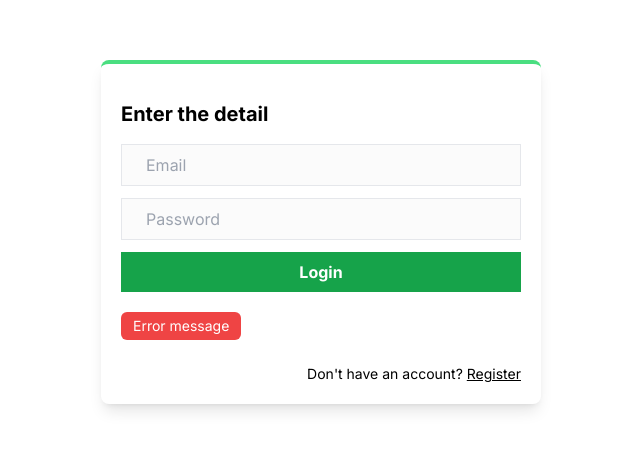
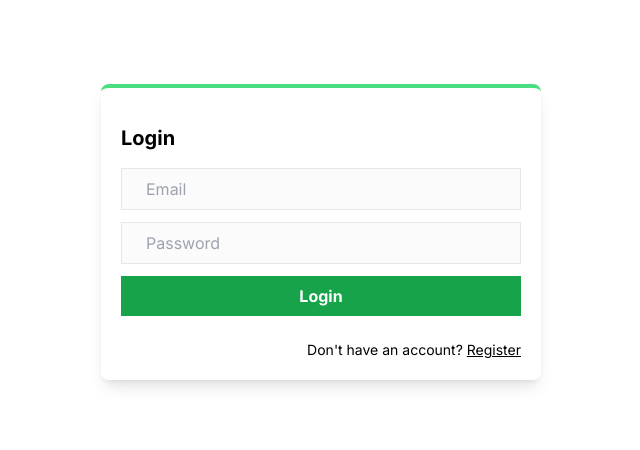
Before and after one commit to SimbakSmart/next-auth, a Next.js app: page / in a window 1280 px wide. Shown: the part 168-618 px from the top of the page, without its empty margins (319-959 px from the left). Built offline with nearby package versions, Linux system fonts and the light colour scheme.

Commit message:
06 - Test Login Form

```diff
--- /dev/null
+++ b/app/Provider.js
@@ -0,0 +1,7 @@
+"use client";
+
+import { SessionProvider } from "next-auth/react";
+
+export const AuthProvider = ({ children }) => {
+  return <SessionProvider>{children}</SessionProvider>;
+};
--- /dev/null
+++ b/app/api/auth/[...nextauth]/route.js
@@ -0,0 +1,30 @@
+import { connectMongoDB } from "@/lib/mongodb";
+import User from "@/models/user";
+import NextAuth from "next-auth/next";
+import CredentialsProvider from "next-auth/providers/credentials";
+import bcrypt from "bcryptjs";
+
+export const authOptions = {
+  providers: [
+    CredentialsProvider({
+      name: "credentials",
+      credentials: {},
+
+      async authorize(credentials) {
+        const user ={id : "1"};
+        return user;
+      },
+    }),
+],
+session: {
+    strategy: "jwt",
+  },
+  secret: process.env.NEXTAUTH_SECRET,
+  pages: {
+    signIn: "/",
+  },
+}
+
+const handler = NextAuth(authOptions);
+
+export { handler as GET, handler as POST };
--- a/app/layout.js
+++ b/app/layout.js
@@ -1,3 +1,4 @@
+import { AuthProvider } from './Provider'
 import './globals.css'
 import { Inter } from 'next/font/google'
 
@@ -11,7 +12,9 @@ export const metadata = {
 export default function RootLayout({ children }) {
   return (
     <html lang="en">
+      <AuthProvider>
       <body className={inter.className}>{children}</body>
+      </AuthProvider>
     </html>
   )
 }
--- a/components/LoginForm.jsx
+++ b/components/LoginForm.jsx
@@ -1,27 +1,71 @@
-import React from 'react'
-import Link from 'next/link'
+"use client";
+
+import Link from "next/link";
+import { useState } from "react";
+import { signIn } from "next-auth/react";
+import { useRouter } from "next/navigation";
 
 export default function LoginForm() {
+
+
+    const [email, setEmail] = useState("");
+    const [password, setPassword] = useState("");
+    const [error, setError] = useState("");
+
+    const router = useRouter();
+
+    const handleSubmit = async (e) => {
+        e.preventDefault();
+
+        try {
+            const res = await signIn("credentials", {
+                email,
+                password,
+                redirect: false,
+            });
+
+            if (res.error) {
+                setError("Invalid Credentials");
+                return;
+            }
+
+            router.replace("dashboard");
+        } catch (error) {
+            console.log(error);
+        }
+    };
+
+
     return (
         <div className="grid place-items-center h-screen">
       <div className="shadow-lg p-5 rounded-lg border-t-4 border-green-400">
-                <h1 className='text-xl font-bold my-4'>Enter the detail</h1>
+        <h1 className="text-xl font-bold my-4">Login</h1>
 
-                <form className="flex flex-col gap-3">
-                    <input type='text' placeholder='Email' />
-                    <input type='password' placeholder='Password' />
+        <form onSubmit={handleSubmit} className="flex flex-col gap-3">
+          <input
+            onChange={(e) => setEmail(e.target.value)}
+            type="text"
+            placeholder="Email"
+          />
+          <input
+            onChange={(e) => setPassword(e.target.value)}
+            type="password"
+            placeholder="Password"
+          />
+          <button className="bg-green-600 text-white font-bold cursor-pointer px-6 py-2">
+            Login
+          </button>
+          {error && (
+            <div className="bg-red-500 text-white w-fit text-sm py-1 px-3 rounded-md mt-2">
+              {error}
+            </div>
+          )}
 
-                    <button className='bg-green-600  text-white
-                    font-bold cursor-pointer px-6 py-2'>Login</button>
-
-                <div className='bg-red-500 text-white w-fit text-sm py-1 px-3 rounded-md mt-2'>
-                    Error message
-                </div>
-                <Link className="text-sm mt-3 text-right" href={"/register"}>
+          <Link className="text-sm mt-3 text-right" href={"/register"}>
             Don't have an account? <span className="underline">Register</span>
           </Link>
-          </form>
-            </div>
-        </div>
+        </form>
+      </div>
+    </div>
     )
 }
--- a/components/RegisterForm.jsx
+++ b/components/RegisterForm.jsx
@@ -2,6 +2,7 @@
 
 import React, { useState } from 'react'
 import Link from 'next/link'
+import { useRouter } from "next/navigation";
 
 export default function RegisterForm() {
 
@@ -9,6 +10,8 @@ export default function RegisterForm() {
     const [email, setEmail] = useState("");
     const [password, setPassword] = useState("");
     const [error, setError] = useState("");
+
+    const router = useRouter();
 
 
     const handleSubmit = async (e) => {
@@ -52,6 +55,7 @@ export default function RegisterForm() {
             if (res.ok) {
                 const form = e.target;
                 form.reset();
+                router.push("/");
             } else {
                 console.log("User registration failed.");
             }
```
